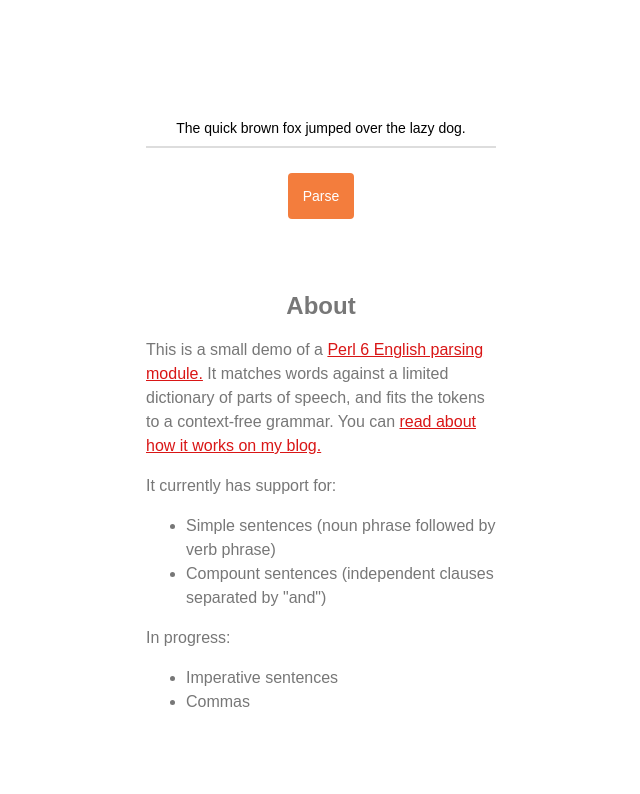
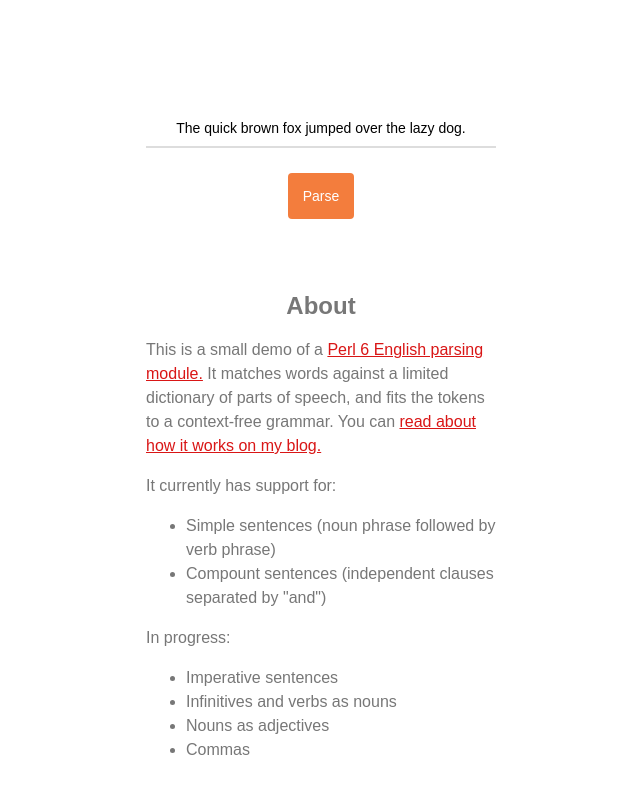
Before and after one commit to davepagurek/English-webapp, a plain HTML site: page static/index.html in a window 1280 px wide. Shown: the whole page, without its empty margins (319-959 px from the left). Drawn offline with nearby package versions, Linux system fonts and the light colour scheme; a web font is replaced by a local one.

Commit message:
Edit todo

```diff
--- a/static/index.html
+++ b/static/index.html
@@ -24,6 +24,8 @@
       <p>In progress:</p>
       <ul>
         <li>Imperative sentences</li>
+        <li>Infinitives and verbs as nouns</li>
+        <li>Nouns as adjectives</li>
         <li>Commas</li>
       </ul>
     </div>
```
